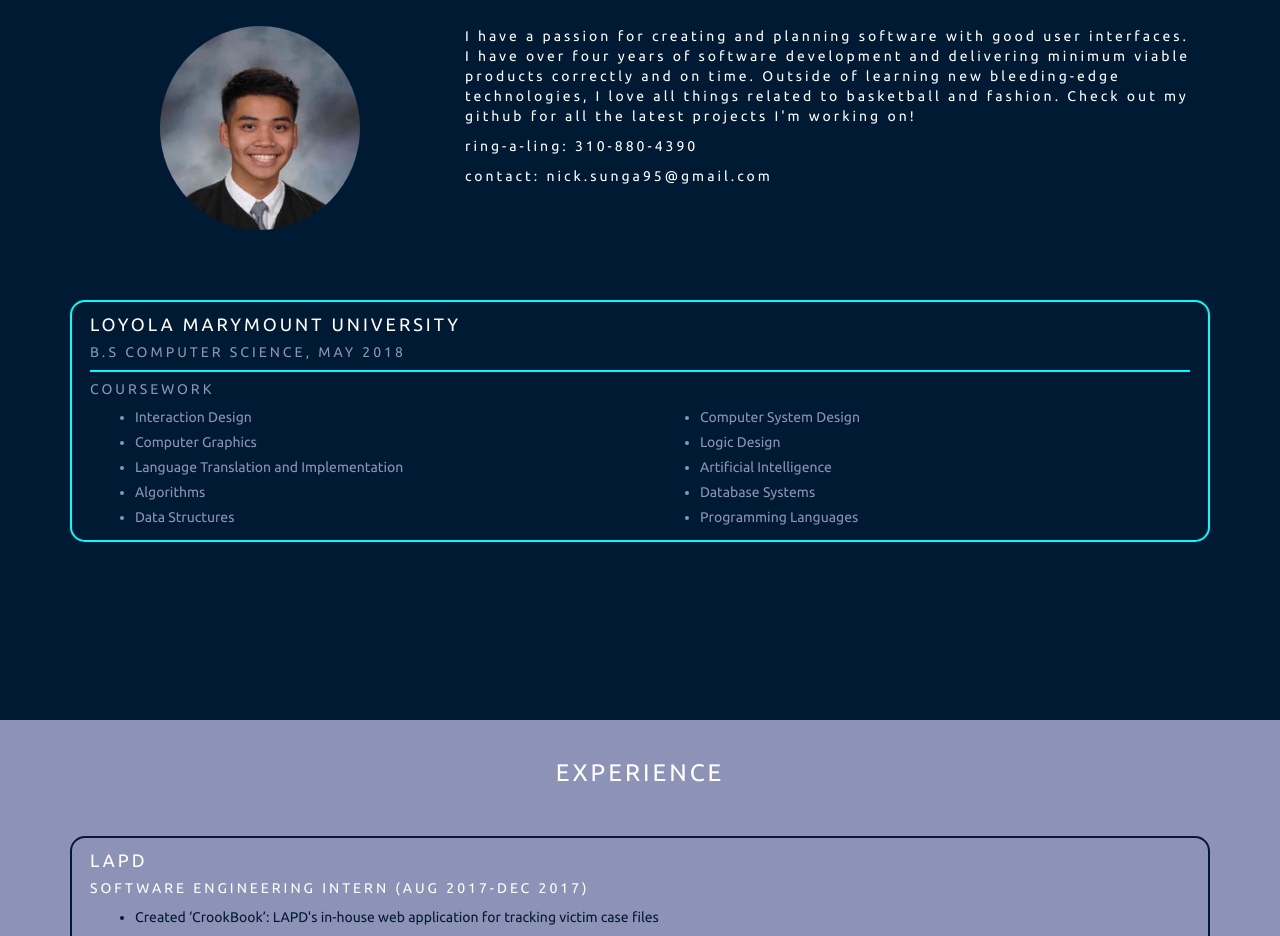
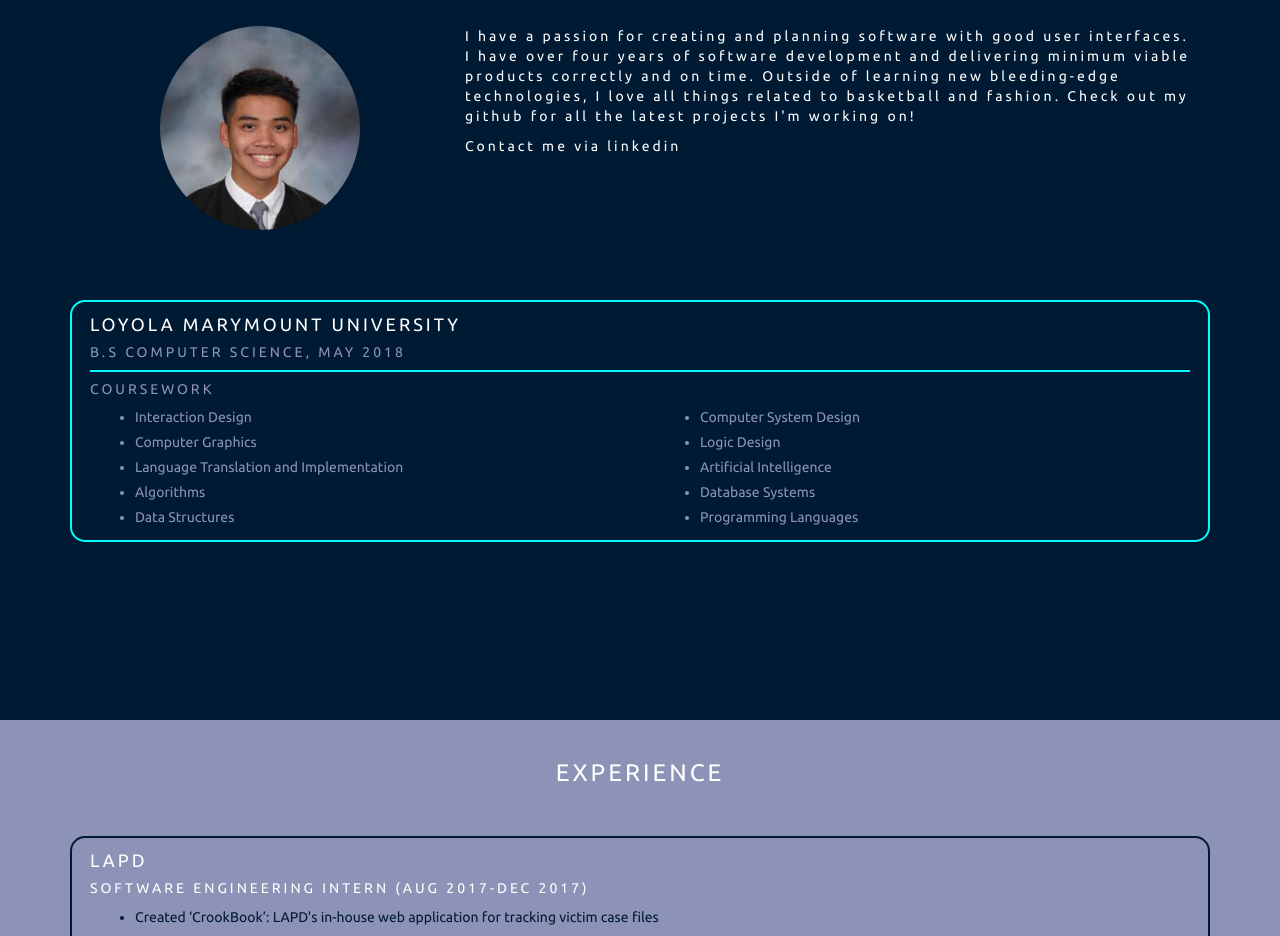
Before and after one commit to nsunga/nsunga.github.io, a website: page index.html in a window 1280 px wide. Shown: the part 880-1816 px from the top of the page. Drawn offline with Linux system fonts and the light colour scheme.

Commit message:
Update index.html

```diff
--- a/index.html
+++ b/index.html
@@ -50,10 +50,7 @@
             Check out my github for all the latest projects I'm working on!
           </p>
           <p>
-            ring-a-ling: 310-880-4390
-          </p>
-          <p>
-            contact: nick.sunga95@gmail.com
+            Contact me via linkedin
           </p>
       </div>
       <div class="col-xs-12 about-me-box">
```
